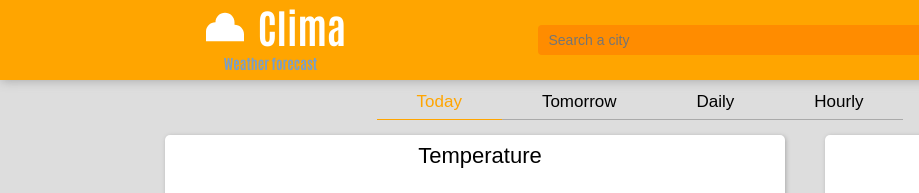
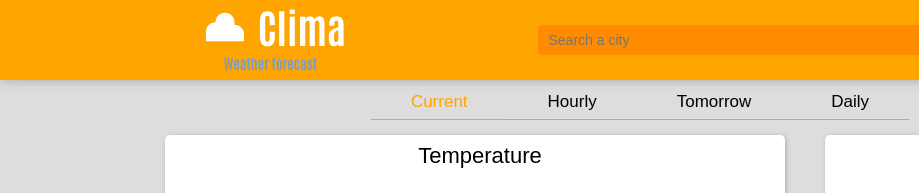
Before and after one commit to Rafael-Correzi/weather-app, a website built with webpack: page src/template.html in a window 1280 px wide. Shown: the top 193 px of the page, 0-919 px from the left. Built offline with nearby package versions, Linux system fonts and the light colour scheme; files whose address does not match are found by name.

Commit message:
Change name and order of sections

```diff
--- a/src/styles.css
+++ b/src/styles.css
@@ -203,9 +203,9 @@ form {
   padding: 0 40px;
   border: none;
   background-color: transparent;
-  cursor: pointer;
   border-bottom: solid 1px #aaa;
   font-size: 1.7rem;
+  cursor: pointer;
 }
 
 .highlighted.highlighted {
--- a/src/template.html
+++ b/src/template.html
@@ -27,10 +27,10 @@
       </search>
     </header>
     <div class="time-span">
-      <button type="button" id="today">Today</button>
+      <button type="button" id="today">Current</button>
+      <button type="button" id="hourly">Hourly</button>
       <button type="button" id="tomorrow">Tomorrow</button>
       <button type="button" id="daily">Daily</button>
-      <button type="button" id="hourly">Hourly</button>
     </div>
     <div class="city-div">
       <span id="city"></span>
```
